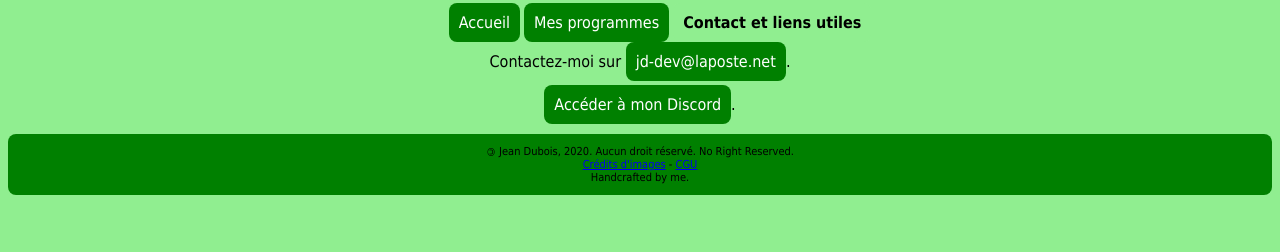
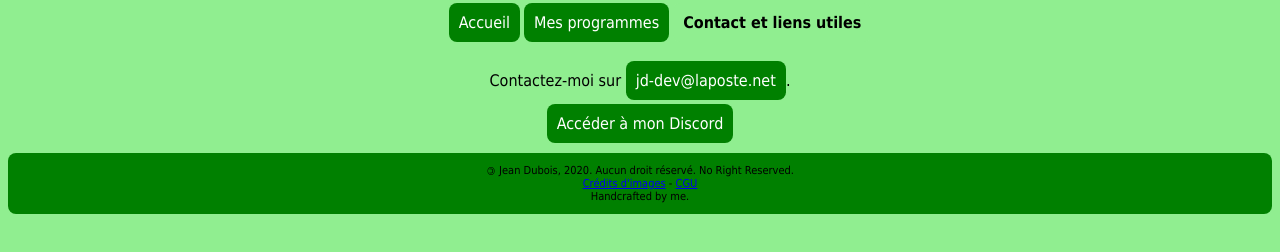
Before and after one commit to jd-develop/jd-develop.github.io, a plain HTML site: page contact.html in a window 1280 px wide. Shown: the part 162-414 px from the top of the page. Drawn offline with Linux system fonts and the light colour scheme.

Commit message:
Update contact.html

```diff
--- a/contact.html
+++ b/contact.html
@@ -36,8 +36,8 @@
         </ul>
     </nav>
 
-    <p class="body-button">Contactez-moi sur <a href="mailto:jd-dev@laposte.net" title="Mon adresse mail">jd-dev@laposte.net</a>.</p>
-    <p class="body-button"><a href="https://discord.gg/BY6FmnE" target="_blank">Accéder à mon Discord</a>.</p>
+    <p class="body-button"><br>Contactez-moi sur <a href="mailto:jd-dev@laposte.net" title="Mon adresse mail">jd-dev@laposte.net</a>.</p>
+    <p class="body-button"><a href="https://discord.gg/BY6FmnE" target="_blank">Accéder à mon Discord</a><br></p>
 
     <footer>
         <p><span class="copyleft">&copy;</span> Jean Dubois, 2020. Aucun droit réservé. No Right Reserved.<br>
```
